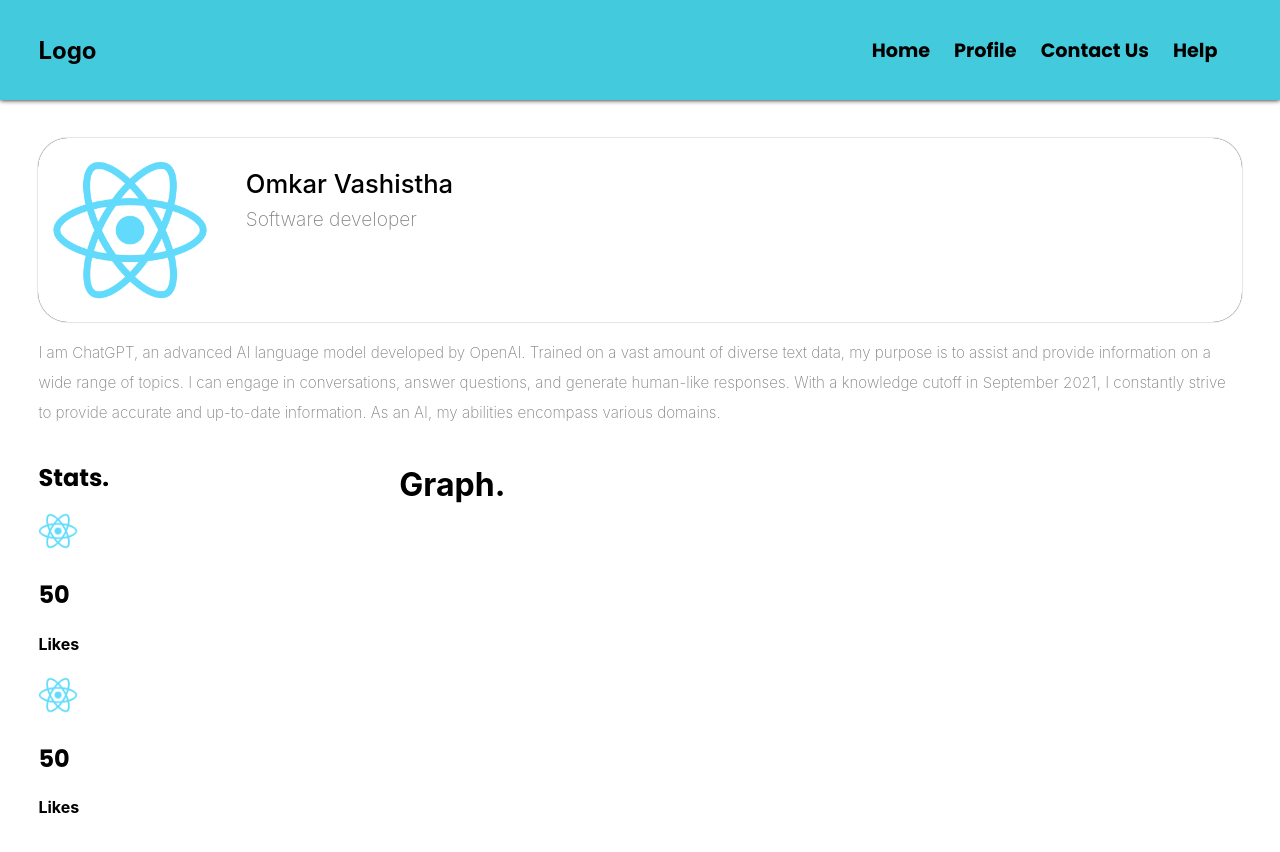
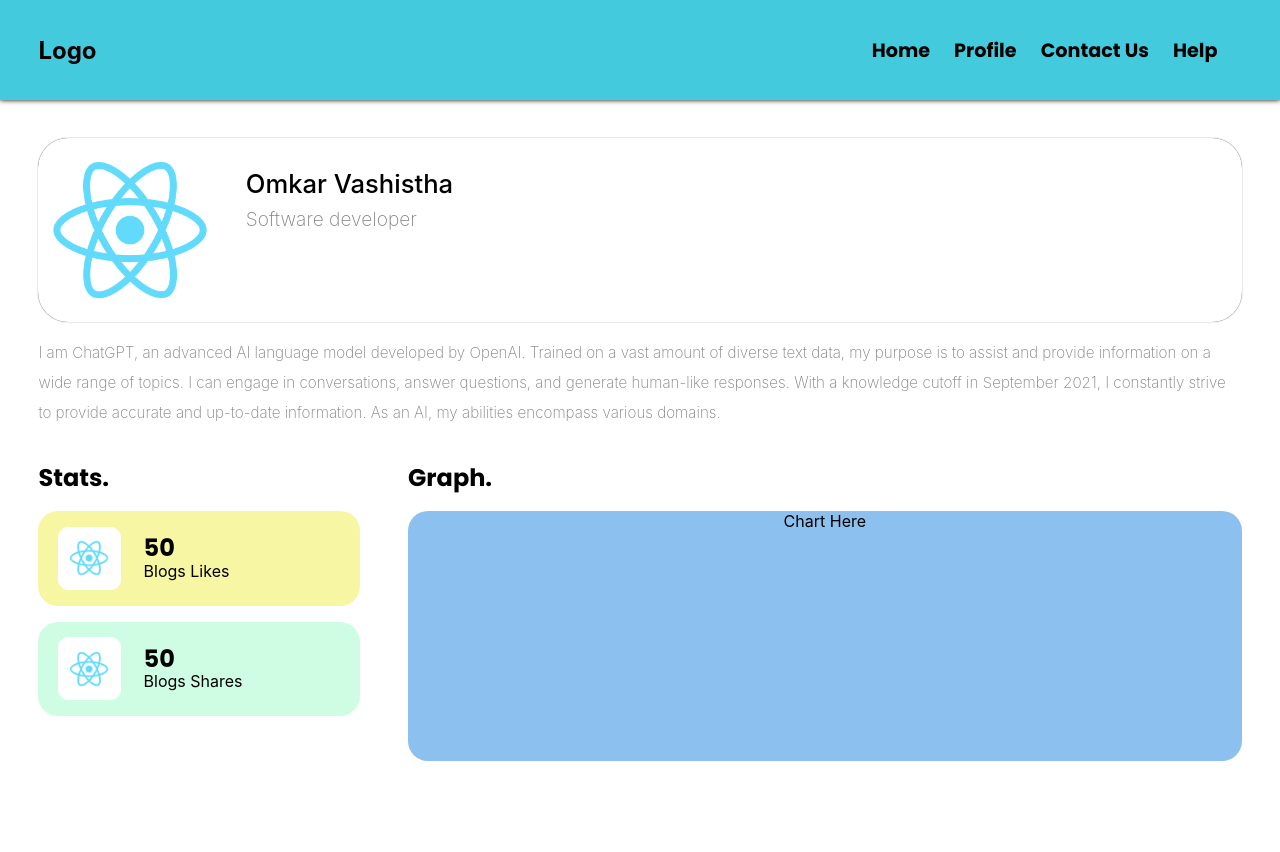
Before and after one commit to AORSweb/blog-app, a React (Create React App) app: page /profile in a window 1280 px wide. Shown: the top 852 px of the page. After the commit the page ends 800 px from the top, so only its background shows below. Built offline with nearby package versions, Linux system fonts and the light colour scheme.

Commit message:
added profile component

```diff
--- a/src/components/Profile.js
+++ b/src/components/Profile.js
@@ -35,28 +35,31 @@ const Profile = () => {
                 <div className="user-stats-graph">
                     <div className="user-stats">
                         <h1>Stats.</h1>
-                        <div className="user-stats-likes">
+                        <div className="user-stats-like">
                             <div className="user-stat-icon">
                                 <img src="logo192.png" alt="icon"/>
                             </div>
-                            <div>
+                            <div className="user-stat-data">
                                 <h1>50</h1>
-                                <h4>Likes</h4>
+                                <h4>Blogs Likes</h4>
                             </div>
                         </div>
                         <div className="user-stats-shares">
                             <div className="user-stat-icon">
                                 <img src="logo192.png" alt="icon"/>
                             </div>
-                            <div>
+                            <div  className="user-stat-data">
                                 <h1>50</h1>
-                                <h4>Likes</h4>
+                                <h4>Blogs Shares</h4>
                             </div>
                         </div>
                     </div>
 
                     <div className="user-graph">
                         <h1>Graph.</h1>
+                        <div className="user-graph-chart">
+                            Chart Here
+                        </div>
                     </div>
 
                 </div>
--- a/src/sass/components/profile.scss
+++ b/src/sass/components/profile.scss
@@ -40,7 +40,7 @@
     background-color: rgb(255, 255, 255);
     padding: 1%;
     border-radius: 30px;
-    box-shadow: 0 0 1px black;
+    box-shadow: 0 0 1px rgb(35, 34, 34);
 }
 
 .user-photo-name img{
@@ -82,7 +82,8 @@
 .user-stats{
     display: flex;
     flex-direction: column;
-    width : 30%
+    width : 27%;
+    margin-right: 4%;
 }
 
 .user-stats h1{
@@ -93,9 +94,74 @@
 .user-stat-icon{
     width : 50px;
     height: 50px;
+    border: 1px solid white;
+    padding: 2%;
+    border-radius: 10px;
+    background-color: white;
+    display: flex;
+    justify-content: center;
+    align-items: center;
+    margin-right: 8%;
 }
 
 .user-stat-icon img{
     width : 40px;
     height: 40px;
 }
+
+.user-stats-like{
+    display: flex;
+    justify-content: flex-start;
+    align-items: center;
+    background-color: rgba(239, 239, 86, 0.54);
+    padding: 1% 6%;
+    border-radius: 20px;
+    box-shadow: 0 0 1px white;
+}
+
+.user-stats-shares{
+    margin-top: 5%;
+    display: flex;
+    justify-content: flex-start;
+    align-items: center;
+    background-color: rgba(166, 251, 204, 0.54);
+    padding: 1% 6%;
+    border-radius: 20px;
+    box-shadow: 0 0 1px white;
+}
+
+.user-stat-data{
+    text-align: start;
+}
+
+.user-stat-data h1{
+    font-family: 'Poppins',cursive;
+    margin-bottom: -4%;
+    font-size: 1.5rem;
+}
+
+.user-stat-data h4{
+    font-size: 1rem;
+    margin-top: -5%;
+    font-weight: 400;
+}
+
+.user-graph{
+    display: flex;
+    flex-direction: column;
+    width : 70%;
+
+}
+
+.user-graph h1{
+    font-family: 'Poppins',cursive;
+    font-size: 1.5rem;
+}
+
+.user-graph-chart{
+    background-color: rgb(24, 130, 223,0.5);
+    border-radius: 20px;
+    text-align: center;
+    min-height: 250px;
+    box-shadow: 0 0 1px white;
+}
```
